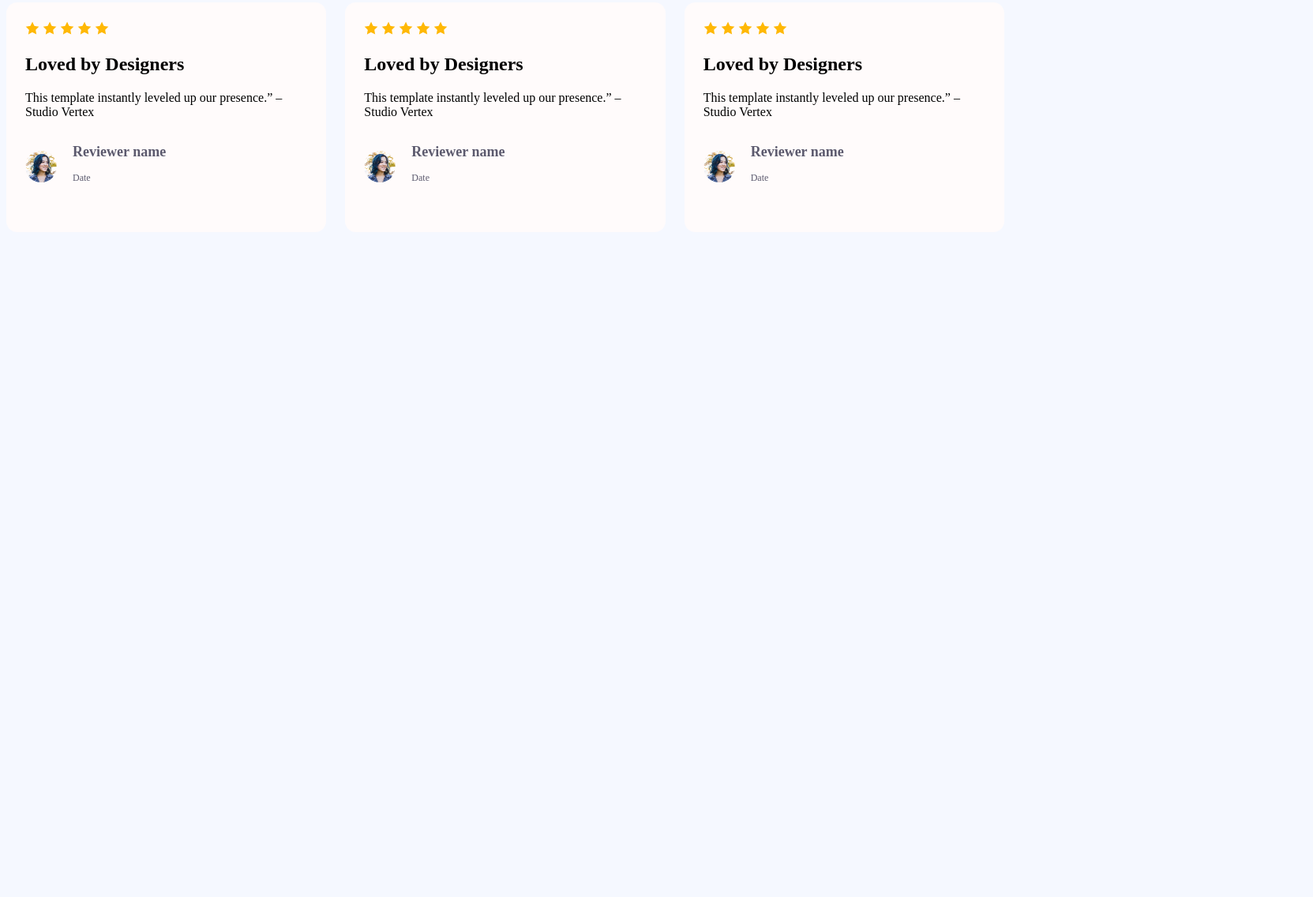
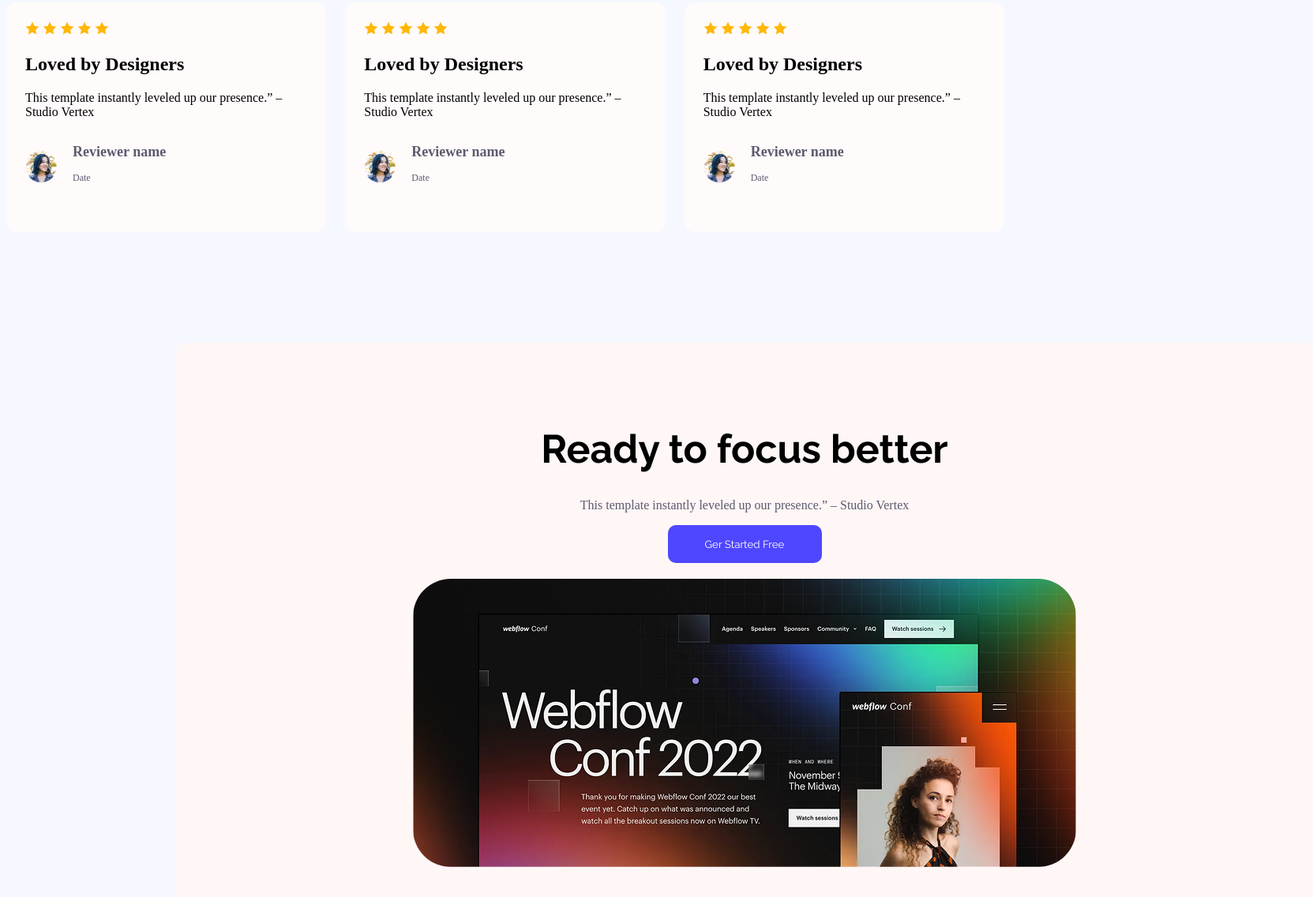
Before and after one commit to rahinhaque/B12A01-landing-lunchpad-repo, a plain HTML site: page index.html in a window 1280 px wide. Shown: the part 2200-3336 px from the top of the page at 79% size, 1663 px wide, since content can reach past the window. Before the commit the page ends 2502 px from the top, so only its background shows below. Drawn offline with Linux system fonts and the light colour scheme.

Commit message:
added focus design

```diff
--- a/index.html
+++ b/index.html
@@ -158,6 +158,19 @@
 
 
          </section>
+
+         <!-- focus better section  -->
+          <div class="focus-container">
+            <div class="heading-title">
+                <h1 class="focus-er-title raleway">Ready to focus better</h1>
+                <p class="focus-er-des">This template instantly leveled up our presence.” – Studio Vertex</p>
+                <button class="focus-er-btn"><p class="raleway">Ger Started Free</p></button>
+            </div>
+
+            <div class="big-image">
+                <img class="focus-er-pic" src="Assets/wc-big.png" alt="">
+            </div>
+          </div>
     </main>
 
     <footer>
--- a/styles/style.css
+++ b/styles/style.css
@@ -249,3 +249,44 @@
     gap: 24px;
 
 }
+
+/* focus better sexction  */
+
+.focus-container{
+    text-align: center;
+    background-color: #fff6f6;
+    width: 1140px;
+    height: 696.77px;
+    margin-left: 215px;
+    border-radius: 14px;
+    padding: 71px 150px 71px 150px;
+    margin-top: 140px;
+}
+
+.focus-er-title{
+    font-size: 50px;
+    font-weight: bold;
+    color: #000000;
+}
+
+.focus-er-des{
+    font-size: 16px;
+    font-weight: 400;
+    color: #5c5a6e;
+}
+
+.focus-er-btn{
+    width: 195px;
+    height: 48px;
+    background-color: #4E47FF;
+    color: white;
+    border-radius: 10px;
+    border: none;
+}
+
+.focus-er-pic{
+    width: 840px;
+    height: 364.77px;
+    border-radius: 48px;
+    margin-top: 20px;
+}
```
